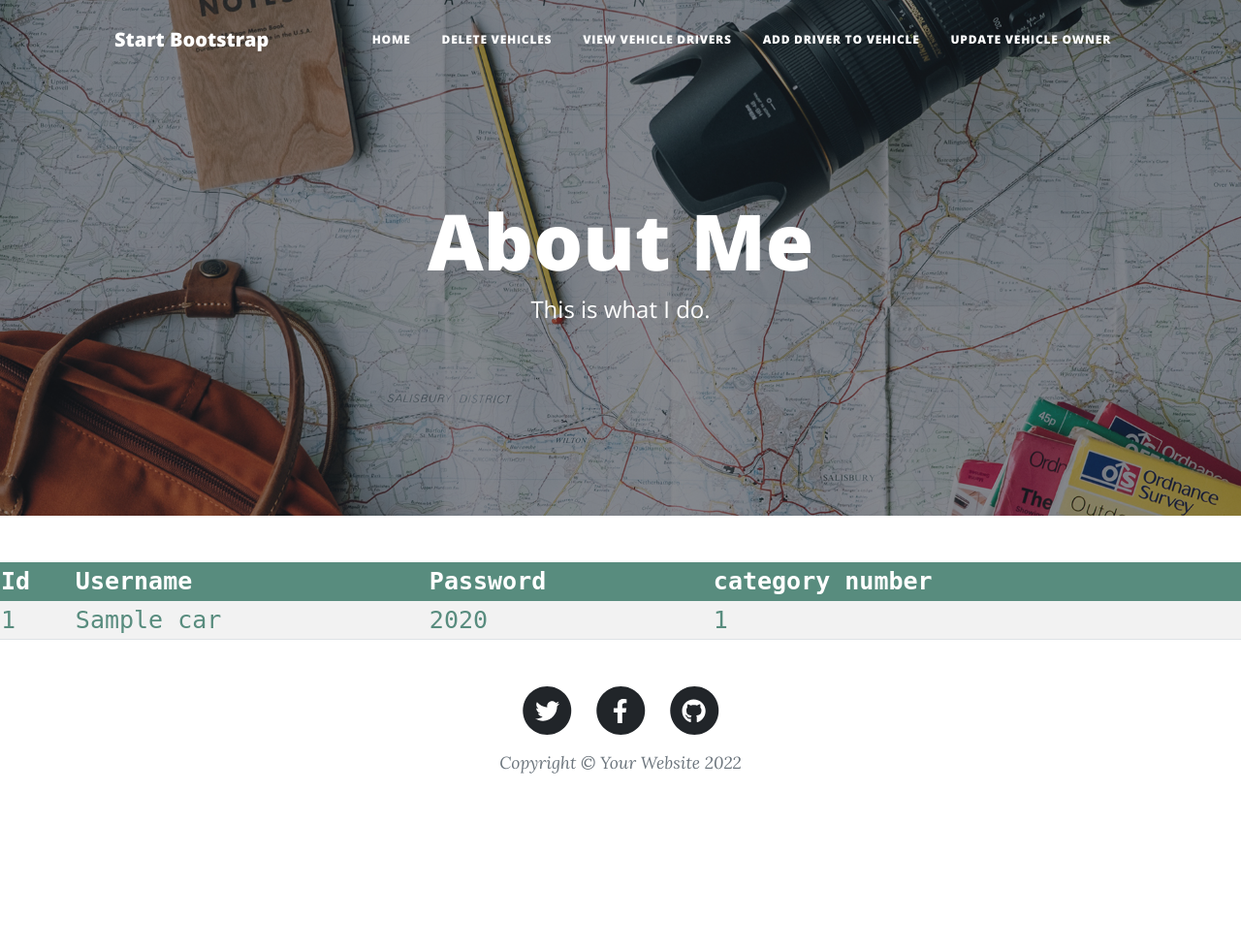
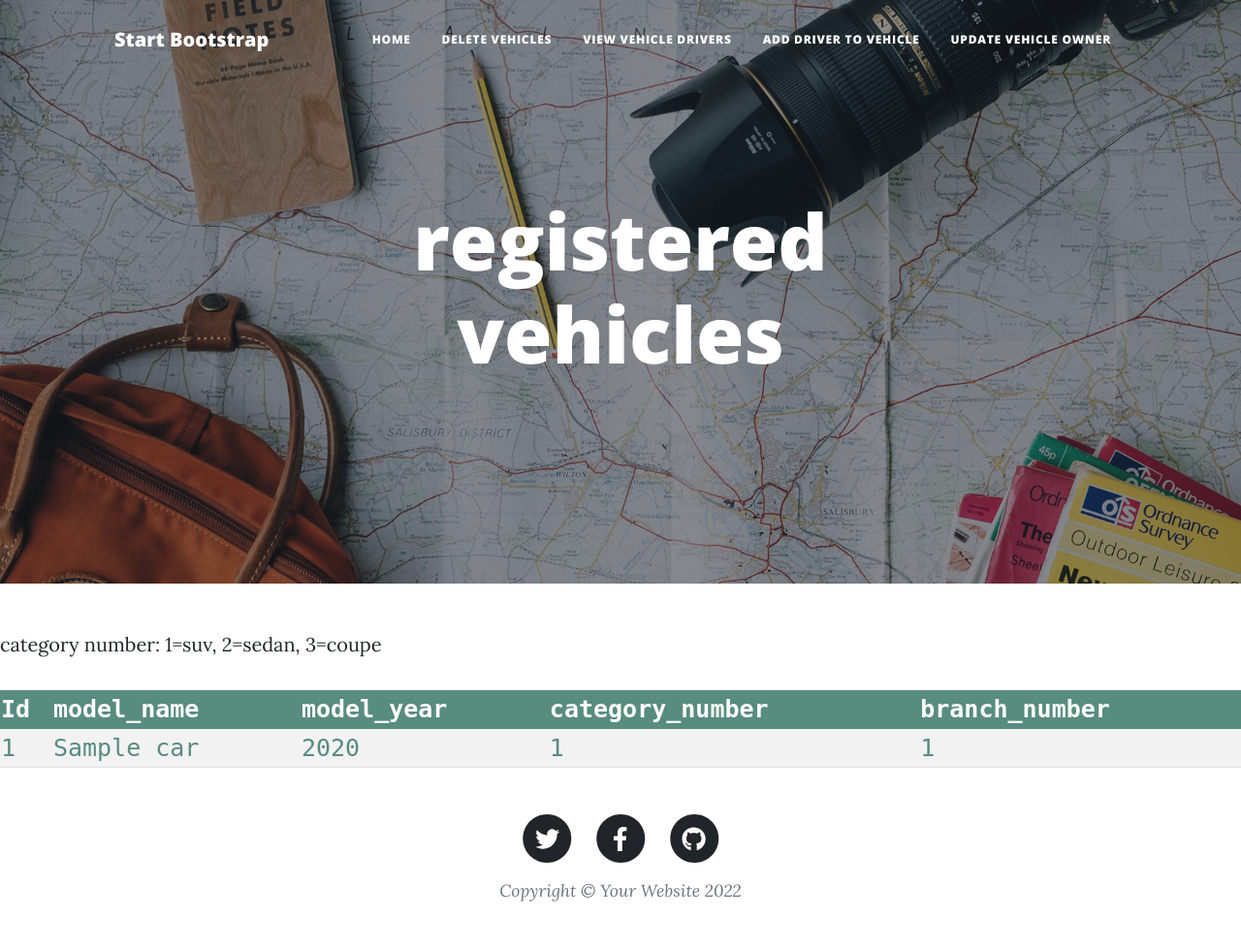
Before and after one commit to tarek5171/dbms_final_project, a PHP site: page /cars.php in a window 1280 px wide. Shown: the whole page at 97% size. Before the commit the page ends 798 px from the top, so only its background shows below. Run offline with PHP 8.4, Linux system fonts and the light colour scheme; the visitor is signed in with stand-in values (Sample User, id 1); tables that the repository leaves empty or names only in its code hold one stand-in row (values such as "Sample post"); some libraries are stand-ins or nearby versions.

Commit message:
Add files via upload

```diff
--- a/cars.php
+++ b/cars.php
@@ -46,8 +46,8 @@ $employee_id=$_SESSION['employee_id']
                 <div class="row gx-4 gx-lg-5 justify-content-center">
                     <div class="col-md-10 col-lg-8 col-xl-7">
                         <div class="page-heading">
-                            <h1>About Me</h1>
-                            <span class="subheading">This is what I do.</span>
+                            <h1>registered vehicles</h1>
+                            <span class="subheading"></span>
                         </div>
                     </div>
                 </div>
@@ -74,10 +74,12 @@ tr:nth-child(even) {background-color: #f2f2f2}
 <table>
 <tr>
 <th>Id</th>
-<th>Username</th>
-<th>Password</th>
-<th>category number</th>
+<th>model_name</th>
+<th>model_year</th>
+<th>category_number</th>
+<th>branch_number</th>
 </tr>
+<p>category number: 1=suv, 2=sedan, 3=coupe</p>
 <?php
 $error = "";
 
@@ -95,14 +97,14 @@ if ($conn->connect_error) {
 }
 
 
-$sql = "SELECT id, model_name, model_year,category_id FROM cars";
+$sql = "SELECT cars.id, cars.model_name, cars.model_year,cars.category_id,car_reg.branch_id FROM cars,car_reg WHERE cars.id = car_reg.car_id";
 $result = $conn->query($sql);
 
 if ($result->num_rows > 0) {
 // output data of each row
 while($row = $result->fetch_assoc()) {
 echo "<tr><td>" . $row["id"]. "</td><td>" . $row["model_name"] . "</td><td>"
-. $row["model_year"] . "</td><td>". $row["category_id"]. "</td></tr>";
+. $row["model_year"] . "</td><td>" . $row["category_id"] . "</td><td>". $row["branch_id"]. "</td></tr>";
 }
 echo "</table>";
 } else { echo "0 results"; }
```
